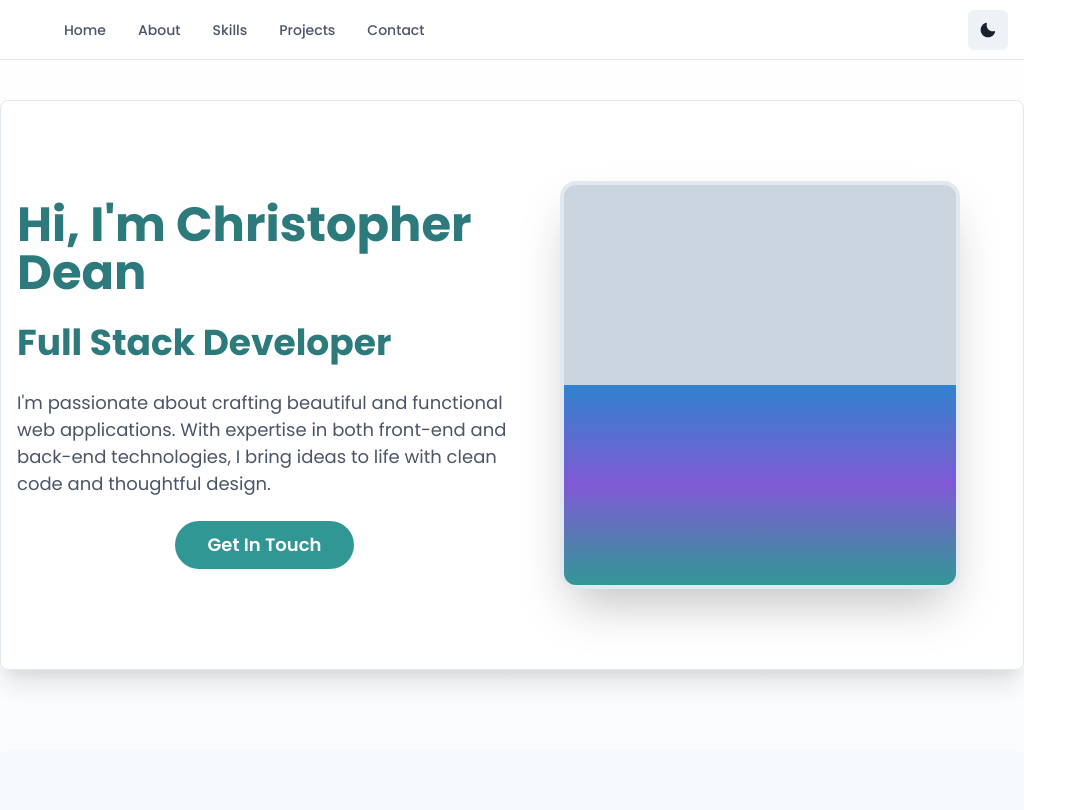
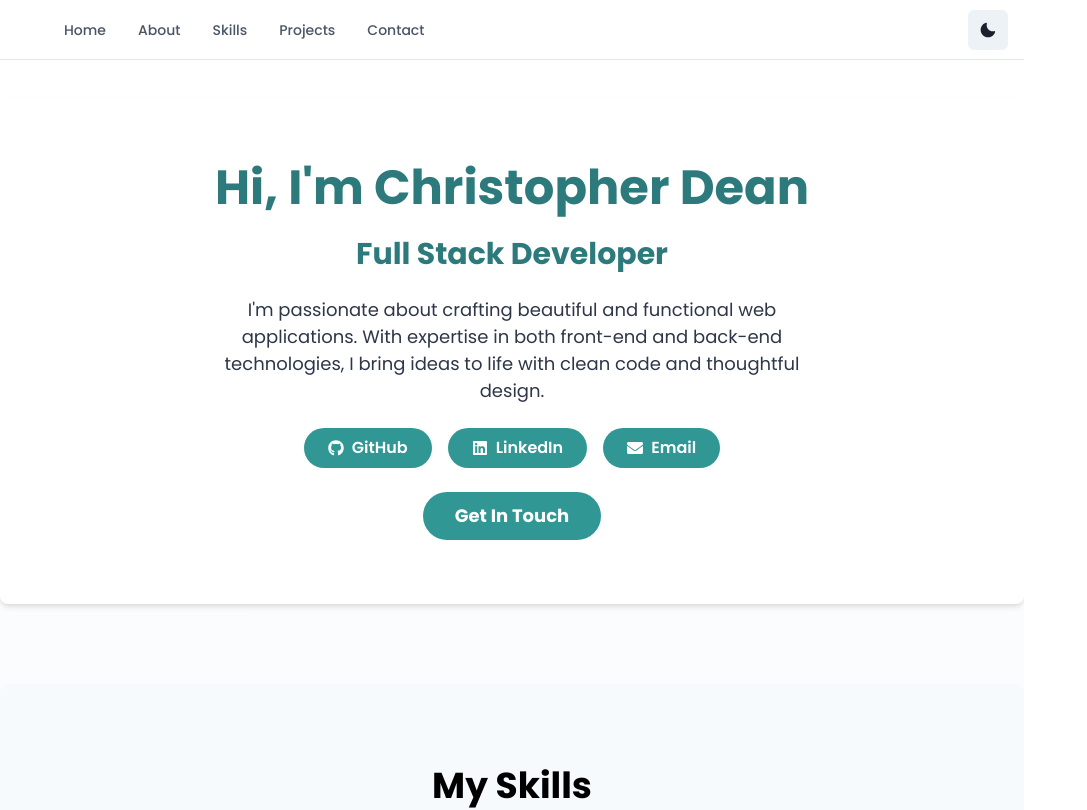
Before and after one commit to coderchrisdean/001-christopher-dean-portfolio, a React (Vite) app: page / in a window 1280 px wide. Shown: the top 810 px of the page, without its empty margins (0-1087 px from the left). Built offline with nearby package versions, Linux system fonts and the light colour scheme.

Commit message:
fix format

```diff
--- a/src/components/About.jsx
+++ b/src/components/About.jsx
@@ -1,41 +1,41 @@
 import React from "react";
-import { Box, Heading, Text, Stack, Button, Flex, useColorModeValue, keyframes } from "@chakra-ui/react";
-
-const fadeInUp = keyframes`
-  from { opacity: 0; transform: translateY(20px); }
-  to { opacity: 1; transform: translateY(0); }
-`;
+import { Box, Heading, Text, Button, VStack, useColorModeValue, Icon, HStack } from "@chakra-ui/react";
+import { FaGithub, FaLinkedin, FaEnvelope } from "react-icons/fa";
 
 const About = () => {
   const bgColor = useColorModeValue("white", "gray.800");
-  const borderColor = useColorModeValue("gray.200", "gray.700");
+  const textColor = useColorModeValue("gray.700", "gray.300");
   const headingColor = useColorModeValue("teal.600", "teal.300");
-  const textColor = useColorModeValue("gray.600", "gray.300");
-  const buttonBgColor = useColorModeValue("teal.500", "teal.400");
-  const buttonHoverBgColor = useColorModeValue("teal.600", "teal.500");
-  const buttonTextColor = useColorModeValue("white", "white");
+  const btnBgColor = useColorModeValue("teal.500", "teal.400");
+  const btnHoverBgColor = useColorModeValue("teal.600", "teal.500");
 
   return (
-    <Box id="about" py={20} px={4} bg={bgColor} borderRadius="lg" borderWidth={1} borderColor={borderColor} boxShadow="xl" animation={`${fadeInUp} 0.8s ease-out`}>
-      <Flex direction={{ base: "column", md: "row" }} align="center" maxW="container.lg" mx="auto">
-        <Stack spacing={6} flex={1} textAlign={{ base: "center", md: "left" }}>
-          <Heading as="h1" size="2xl" color={headingColor} fontFamily="'Poppins', sans-serif" animation={`${fadeInUp} 0.6s ease-out`}>
-            <span style={{ color: headingColor }}>Hi,</span> <span style={{ color: headingColor }}>I'm</span> <span style={{ color: headingColor }}>Christopher</span> <span style={{ color: headingColor }}>Dean</span>
-          </Heading>
-          <Heading as="h2" size="xl" color={headingColor} fontFamily="'Poppins', sans-serif" animation={`${fadeInUp} 0.7s ease-out`}>Full Stack Developer</Heading>
-          <Text fontSize="lg" color={textColor} maxW="600px" animation={`${fadeInUp} 0.8s ease-out`} fontFamily="'Poppins', sans-serif">I'm passionate about crafting beautiful and functional web applications. With expertise in both front-end and back-end technologies, I bring ideas to life with clean code and thoughtful design.</Text>
-          <Flex justify="center" animation={`${fadeInUp} 0.9s ease-out`}>
-            <Button colorScheme="teal" size="lg" borderRadius="full" px={8} fontFamily="'Poppins', sans-serif" bg={buttonBgColor} _hover={{ bg: buttonHoverBgColor }} color={buttonTextColor}>Get In Touch</Button>
-          </Flex>
-        </Stack>
-        <Box flex={1} mt={{ base: 10, md: 0 }} animation={`${fadeInUp} 1s ease-out`}>
-          <Box maxW="400px" mx="auto" borderRadius="2xl" overflow="hidden" boxShadow="2xl" border="4px solid" borderColor={borderColor} bg="gray.200">
-            <Box h="400px" bg="gray.300" position="relative" overflow="hidden">
-              <Box position="absolute" bottom={0} left={0} right={0} h="50%" bgGradient={useColorModeValue("linear(to-t, teal.500, purple.500, blue.500)", "linear(to-t, teal.700, purple.700, blue.700)")} />
-            </Box>
-          </Box>
-        </Box>
-      </Flex>
+    <Box id="about" py={16} px={{ base: 4, md: 8 }} bg={bgColor} borderRadius="lg" boxShadow="md">
+      <VStack spacing={6} align="center" maxW="container.md" mx="auto">
+        <Heading as="h1" size="2xl" textAlign="center" color={headingColor}>
+          Hi, I'm Christopher Dean
+        </Heading>
+        <Heading as="h2" size="lg" textAlign="center" color={headingColor}>
+          Full Stack Developer
+        </Heading>
+        <Text fontSize="lg" textAlign="center" color={textColor} maxW="600px">
+          I'm passionate about crafting beautiful and functional web applications. With expertise in both front-end and back-end technologies, I bring ideas to life with clean code and thoughtful design.
+        </Text>
+        <HStack spacing={4} justify="center">
+          <Button as="a" href="https://github.com/coderchrisdean" target="_blank" rel="noopener noreferrer" leftIcon={<Icon as={FaGithub} />} bg={btnBgColor} color="white" _hover={{ bg: btnHoverBgColor }} borderRadius="full" px={6}>
+            GitHub
+          </Button>
+          <Button as="a" href="https://linkedin.com/in/coderchrisdean" target="_blank" rel="noopener noreferrer" leftIcon={<Icon as={FaLinkedin} />} bg={btnBgColor} color="white" _hover={{ bg: btnHoverBgColor }} borderRadius="full" px={6}>
+            LinkedIn
+          </Button>
+          <Button as="a" href="mailto:coderchrisdean@gmail.com" leftIcon={<Icon as={FaEnvelope} />} bg={btnBgColor} color="white" _hover={{ bg: btnHoverBgColor }} borderRadius="full" px={6}>
+            Email
+          </Button>
+        </HStack>
+        <Button as="a" href="#contact" colorScheme="teal" size="lg" borderRadius="full" px={8} py={6} fontSize="lg" fontWeight="bold" _hover={{ transform: "translateY(-2px)", boxShadow: "md" }}>
+          Get In Touch
+        </Button>
+      </VStack>
     </Box>
   );
 };
```
